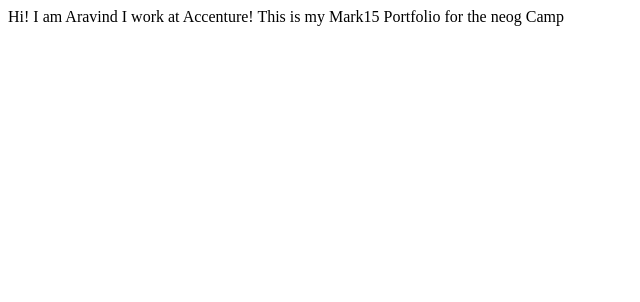
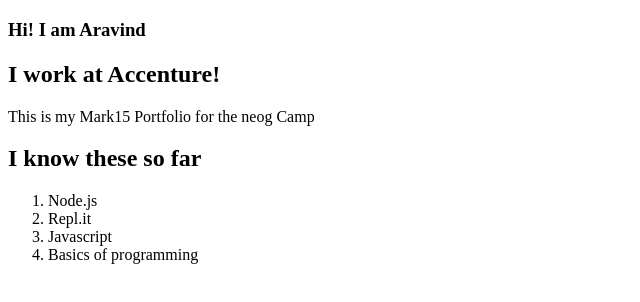
Before and after one commit to AravindGurav/Aravind-Gurav-FirstRepo, a plain HTML site: page index.html in a window 1280 px wide. Shown: the whole page, without its empty margins (0-640 px from the left). Drawn offline with Linux system fonts and the light colour scheme.

Commit message:
Style-added info

```diff
--- a/index.html
+++ b/index.html
@@ -7,10 +7,18 @@
     <title>My First Site</title>
 </head>
 <body>
-    Hi! I am Aravind
+    <h3>Hi! I am Aravind </h3>
 
-    I work at Accenture!
+    <h2>I work at Accenture! </h2>
 
-    This is my Mark15 Portfolio for the neog Camp
+   <p> This is my Mark15 Portfolio for the neog Camp</p>
+
+   <h2> I know these so far</h2>
+   <ol>
+       <li>Node.js</li>
+       <li>Repl.it</li>
+       <li>Javascript</li>
+       <li>Basics of programming</li>
+   </ol>
 </body>
 </html>
```
